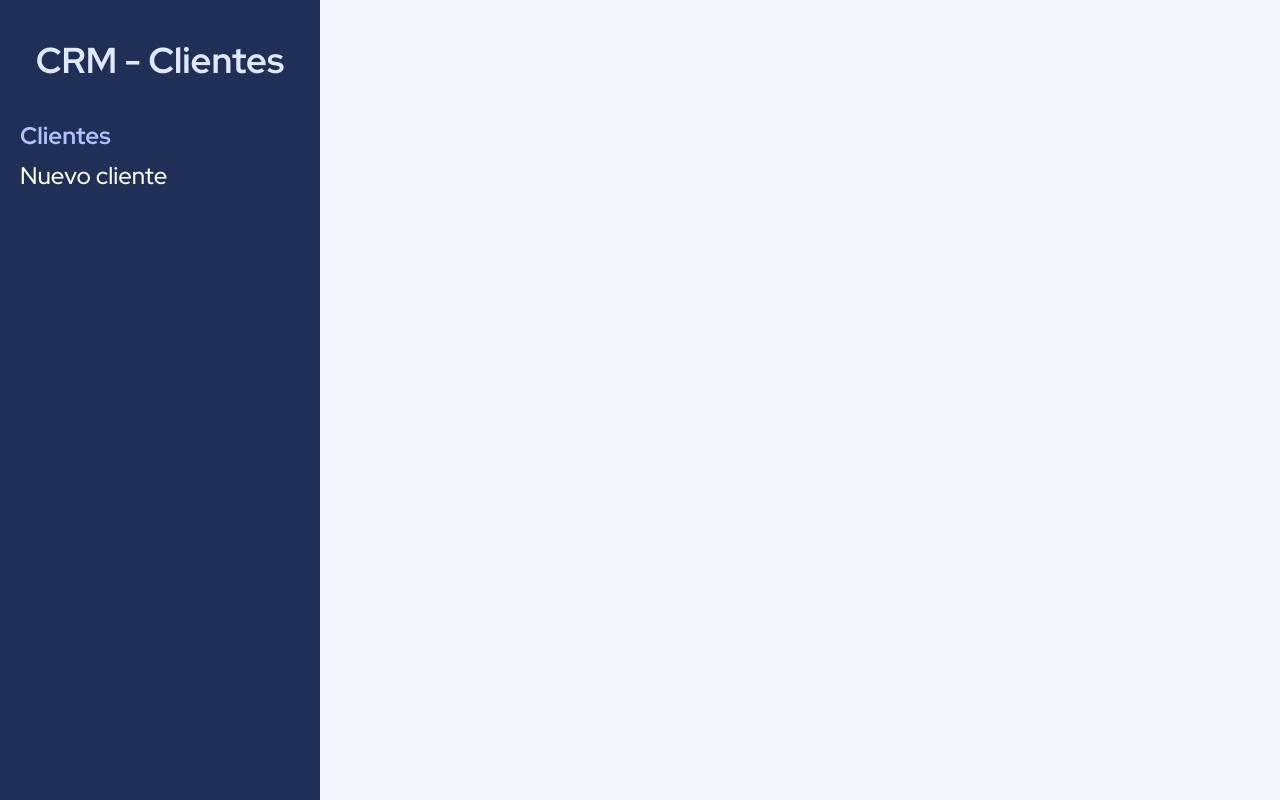
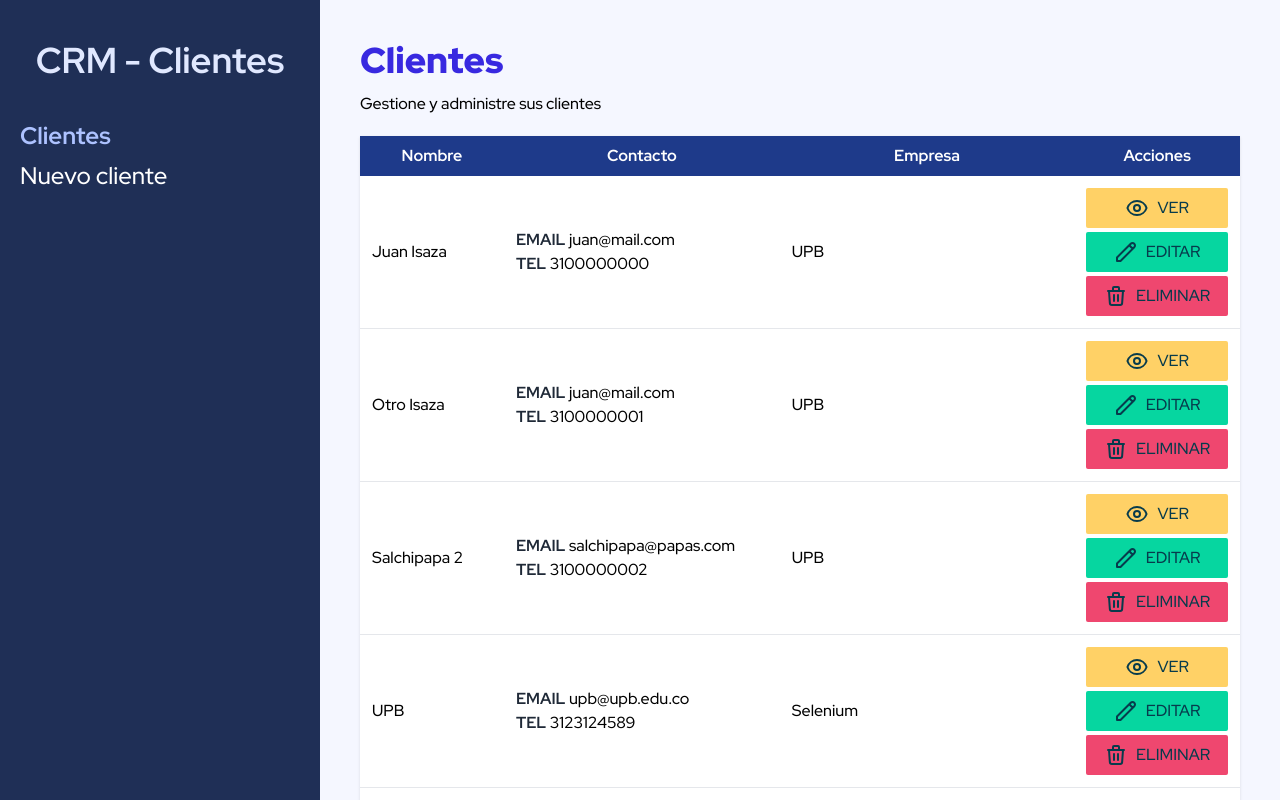
Before and after one commit to jisazamp/administrador-clientes, a React (Vite) app: page /clients in a window 1280 px wide. Built offline with nearby package versions, Linux system fonts and the light colour scheme; data requests are answered from the project's data file.

Commit message:
Added the Clients table

```diff
--- a/db.json
+++ b/db.json
@@ -31,6 +31,14 @@
       "phone": "3123124589",
       "notes": "Universidad\n",
       "id": 4
+    },
+    {
+      "username": "Desde MacOS",
+      "company": "Universidad Pontificia Bolivariana",
+      "email": "juan@mail.upb.edu.co",
+      "phone": "3003003510",
+      "notes": "Observaciones para esto",
+      "id": 5
     }
   ]
 }
--- a/src/components/Client.jsx
+++ b/src/components/Client.jsx
@@ -1,7 +1,85 @@
 import PropTypes from 'prop-types';
 
-const Client = () => {
-  return <div>Client</div>;
+const Client = ({ client }) => {
+  const { username, company, email, phone, notes, id } = client;
+
+  return (
+    <tr className='border-b hover:bg-gray-100 transition duration-200 cursor-pointer'>
+      <td className='p-3'>{username}</td>
+      <td className='p-3'>
+        <p>
+          <span className='text-gray-800 uppercase font-bold'>Email</span>{' '}
+          {email}
+        </p>
+        <p>
+          <span className='text-gray-800 uppercase font-bold'>Tel</span> {phone}
+        </p>
+      </td>
+      <td className='p-3'>{company}</td>
+      <td className='p-3 flex flex-col gap-1'>
+        <button className='flex justify-center text-[#073b4c] px-2 items-center gap-2 bg-[#ffd166] md:hover:bg-[#d3ab4f] transition all duration-300 ease rounded-sm py-2'>
+          <svg
+            xmlns='http://www.w3.org/2000/svg'
+            className='h-6 w-6'
+            fill='none'
+            viewBox='0 0 24 24'
+            stroke='currentColor'
+            strokeWidth={2}
+          >
+            <path
+              strokeLinecap='round'
+              strokeLinejoin='round'
+              d='M15 12a3 3 0 11-6 0 3 3 0 016 0z'
+            />
+            <path
+              strokeLinecap='round'
+              strokeLinejoin='round'
+              d='M2.458 12C3.732 7.943 7.523 5 12 5c4.478 0 8.268 2.943 9.542 7-1.274 4.057-5.064 7-9.542 7-4.477 0-8.268-2.943-9.542-7z'
+            />
+          </svg>
+          <span className='hidden uppercase md:inline-block'>Ver</span>
+        </button>
+        <button className='flex justify-center text-[#073b4c] px-2 items-center gap-2 bg-[#06d6a0] md:hover:bg-[#3e8b41] transition all duration-300 ease rounded-sm py-2'>
+          <svg
+            xmlns='http://www.w3.org/2000/svg'
+            className='h-6 w-6'
+            fill='none'
+            viewBox='0 0 24 24'
+            stroke='currentColor'
+            strokeWidth={2}
+          >
+            <path
+              strokeLinecap='round'
+              strokeLinejoin='round'
+              d='M15.232 5.232l3.536 3.536m-2.036-5.036a2.5 2.5 0 113.536 3.536L6.5 21.036H3v-3.572L16.732 3.732z'
+            />
+          </svg>
+          <span className='hidden uppercase md:inline-block'>Editar</span>
+        </button>
+        <button className='flex justify-center text-[#073b4c] px-2 items-center gap-2 bg-[#ef476f] hover:bg-[#9c0a02] transition duration-300 ease rounded-sm py-2'>
+          <svg
+            xmlns='http://www.w3.org/2000/svg'
+            className='h-6 w-6'
+            fill='none'
+            viewBox='0 0 24 24'
+            stroke='currentColor'
+            strokeWidth={2}
+          >
+            <path
+              strokeLinecap='round'
+              strokeLinejoin='round'
+              d='M19 7l-.867 12.142A2 2 0 0116.138 21H7.862a2 2 0 01-1.995-1.858L5 7m5 4v6m4-6v6m1-10V4a1 1 0 00-1-1h-4a1 1 0 00-1 1v3M4 7h16'
+            />
+          </svg>
+          <span className='hidden uppercase md:inline-block'>Eliminar</span>
+        </button>
+      </td>
+    </tr>
+  );
+};
+
+Client.propTypes = {
+  client: PropTypes.object.isRequired,
 };
 
 export default Client;
--- a/src/pages/Home.jsx
+++ b/src/pages/Home.jsx
@@ -28,7 +28,27 @@ const Home = () => {
     return null;
   }
 
-  return <div></div>;
+  return (
+    <div>
+      <h1 className=' font-black text-4xl text-[#3829e0]'>Clientes</h1>
+      <p className='mt-3'>Gestione y administre sus clientes</p>
+      <table className='w-full mt-5 table-auto shadow bg-white'>
+        <thead className='text-white bg-blue-900'>
+          <tr>
+            <th className='p-2'>Nombre</th>
+            <th className='p-2'>Contacto</th>
+            <th className='p-2'>Empresa</th>
+            <th className='p-2'>Acciones</th>
+          </tr>
+        </thead>
+        <tbody>
+          {clients.map((client) => (
+            <Client key={client.id} client={client} />
+          ))}
+        </tbody>
+      </table>
+    </div>
+  );
 };
 
 export default Home;
```
